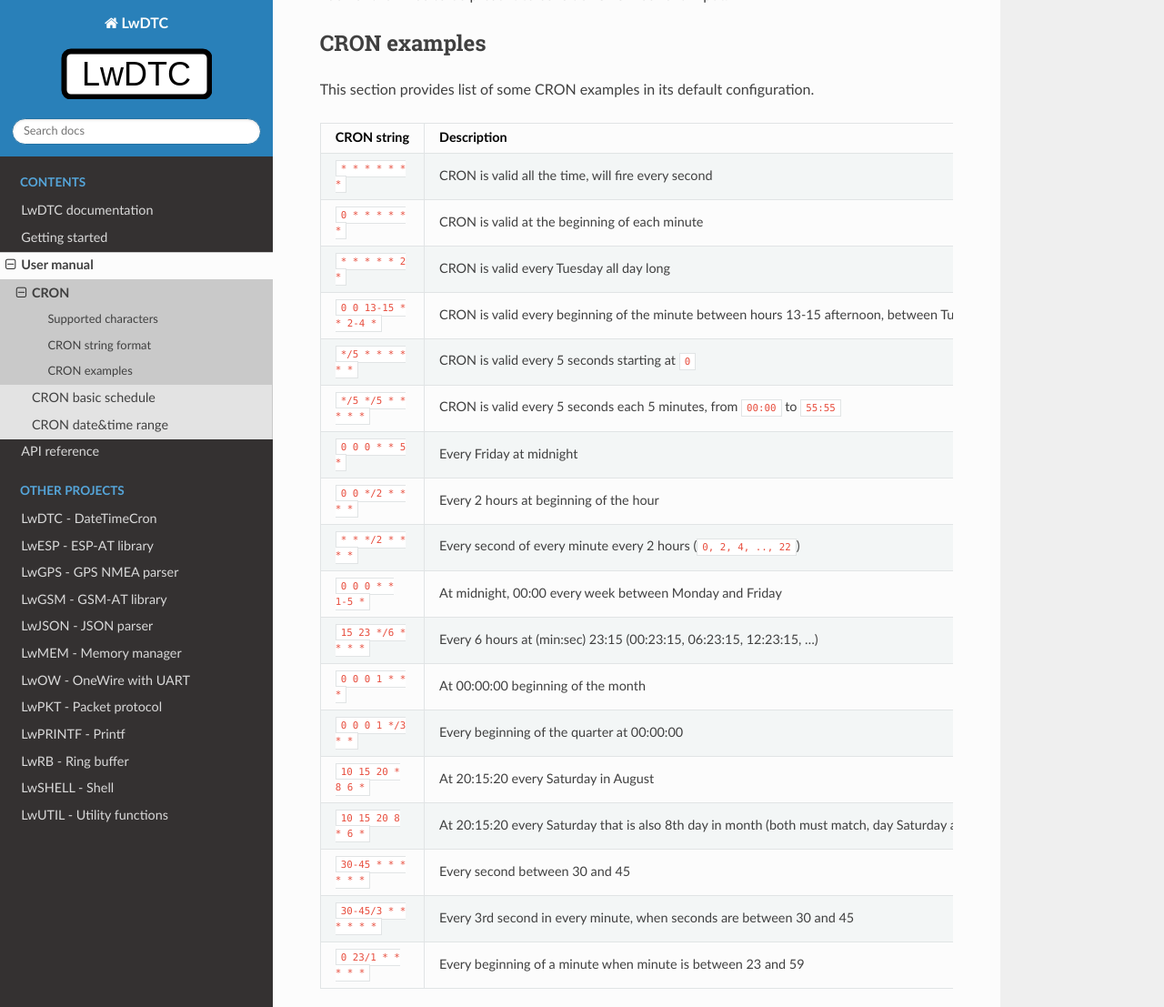
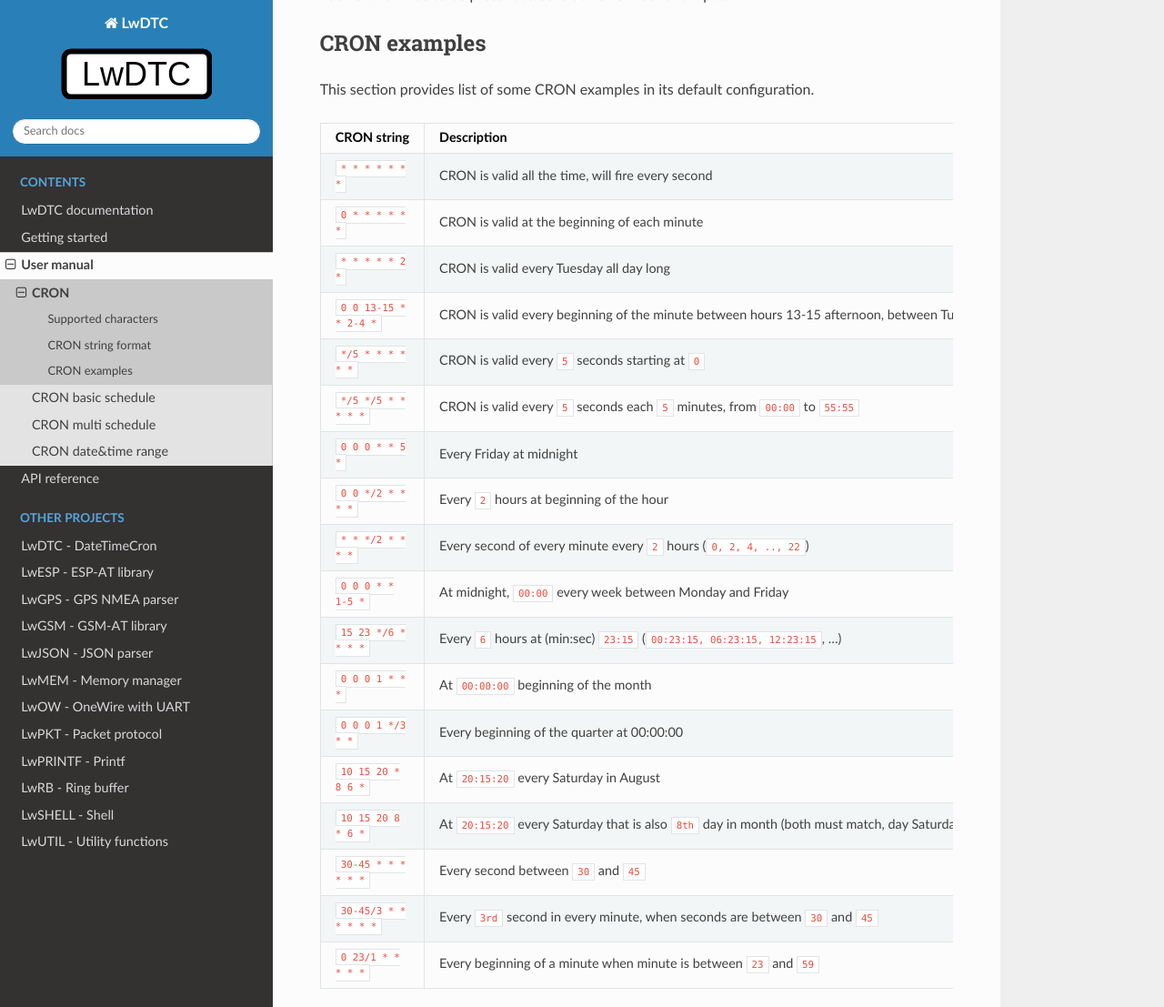
Before and after one commit to MaJerle/lwdtc, a Sphinx documentation site: the page built from docs/user-manual/cron.rst, in a window 1280 px wide and 1400 px high, scrolled down 1028 px, cut to the strip 0-1107 px from the top of the window. Shown: the whole strip at 91% size. Built offline with Sphinx 7.4.7 and the Read the Docs theme 2.0.0, drawn with Linux system fonts in a browser that asks for light colours; the version number could not be read and is left out.

Commit message:
Add multi CRON demo and update docs

```diff
--- a/CMakeLists.txt
+++ b/CMakeLists.txt
@@ -22,6 +22,7 @@
 
     # Examples
     ${CMAKE_CURRENT_LIST_DIR}/examples/cron_basic.c
+    ${CMAKE_CURRENT_LIST_DIR}/examples/cron_multi.c
     ${CMAKE_CURRENT_LIST_DIR}/examples/cron_calc_range.c
     ${CMAKE_CURRENT_LIST_DIR}/examples/cron_dt_range.c
     )
--- a/docs/user-manual/cron.rst
+++ b/docs/user-manual/cron.rst
@@ -42,47 +42,47 @@
 
 This section provides list of some CRON examples in its default configuration.
 
-+-------------------------+----------------------------------------------------------------------------+
-| CRON string             | Description                                                                |
-+=========================+============================================================================+
-| ``* * * * * * *``       | CRON is valid all the time, will fire every second                         |
-+-------------------------+----------------------------------------------------------------------------+
-| ``0 * * * * * *``       | CRON is valid at the beginning of each minute                              |
-+-------------------------+----------------------------------------------------------------------------+
-| ``* * * * * 2 *``       | CRON is valid every Tuesday all day long                                   |
-+-------------------------+----------------------------------------------------------------------------+
-| ``0 0 13-15 * * 2-4 *`` | CRON is valid every beginning of the minute between hours 13-15 afternoon, |
-|                         | between Tuesday and Thursday                                               |
-+-------------------------+----------------------------------------------------------------------------+
-| ``*/5 * * * * * *``     | CRON is valid every 5 seconds starting at ``0``                            |
-+-------------------------+----------------------------------------------------------------------------+
-| ``*/5 */5 * * * * *``   | CRON is valid every 5 seconds each 5 minutes, from ``00:00`` to ``55:55``  |
-+-------------------------+----------------------------------------------------------------------------+
-| ``0 0 0 * * 5 *``       | Every Friday at midnight                                                   |
-+-------------------------+----------------------------------------------------------------------------+
-| ``0 0 */2 * * * *``     | Every 2 hours at beginning of the hour                                     |
-+-------------------------+----------------------------------------------------------------------------+
-| ``* * */2 * * * *``     | Every second of every minute every 2 hours (``0, 2, 4, .., 22``)           |
-+-------------------------+----------------------------------------------------------------------------+
-| ``0 0 0 * * 1-5 *``     | At midnight, 00:00 every week between Monday and Friday                    |
-+-------------------------+----------------------------------------------------------------------------+
-| ``15 23 */6 * * * *``   | Every 6 hours at (min:sec) 23:15 (00:23:15, 06:23:15, 12:23:15, ...)       |
-+-------------------------+----------------------------------------------------------------------------+
-| ``0 0 0 1 * * *``       | At 00:00:00 beginning of the month                                         |
-+-------------------------+----------------------------------------------------------------------------+
-| ``0 0 0 1 */3 * *``     | Every beginning of the quarter at 00:00:00                                 |
-+-------------------------+----------------------------------------------------------------------------+
-| ``10 15 20 * 8 6 *``    | At 20:15:20 every Saturday in August                                       |
-+-------------------------+----------------------------------------------------------------------------+
-| ``10 15 20 8 * 6 *``    | At 20:15:20 every Saturday that is also 8th day in month                   |
-|                         | (both must match, day Saturday and date 8th)                               |
-+-------------------------+----------------------------------------------------------------------------+
-| ``30-45 * * * * * *``   | Every second between 30 and 45                                             |
-+-------------------------+----------------------------------------------------------------------------+
-| ``30-45/3 * * * * * *`` | Every 3rd second in every minute, when seconds are between 30 and 45       |
-+-------------------------+----------------------------------------------------------------------------+
-| ``0 23/1 * * * * *``    | Every beginning of a minute when minute is between 23 and 59               |
-+-------------------------+----------------------------------------------------------------------------+
++-------------------------+----------------------------------------------------------------------------------+
+| CRON string             | Description                                                                      |
++=========================+==================================================================================+
+| ``* * * * * * *``       | CRON is valid all the time, will fire every second                               |
++-------------------------+----------------------------------------------------------------------------------+
+| ``0 * * * * * *``       | CRON is valid at the beginning of each minute                                    |
++-------------------------+----------------------------------------------------------------------------------+
+| ``* * * * * 2 *``       | CRON is valid every Tuesday all day long                                         |
++-------------------------+----------------------------------------------------------------------------------+
+| ``0 0 13-15 * * 2-4 *`` | CRON is valid every beginning of the minute between hours 13-15 afternoon,       |
+|                         | between Tuesday and Thursday                                                     |
++-------------------------+----------------------------------------------------------------------------------+
+| ``*/5 * * * * * *``     | CRON is valid every ``5`` seconds starting at ``0``                              |
++-------------------------+----------------------------------------------------------------------------------+
+| ``*/5 */5 * * * * *``   | CRON is valid every ``5`` seconds each ``5`` minutes, from ``00:00`` to ``55:55``|
++-------------------------+----------------------------------------------------------------------------------+
+| ``0 0 0 * * 5 *``       | Every Friday at midnight                                                         |
++-------------------------+----------------------------------------------------------------------------------+
+| ``0 0 */2 * * * *``     | Every ``2`` hours at beginning of the hour                                       |
++-------------------------+----------------------------------------------------------------------------------+
+| ``* * */2 * * * *``     | Every second of every minute every ``2`` hours (``0, 2, 4, .., 22``)             |
++-------------------------+----------------------------------------------------------------------------------+
+| ``0 0 0 * * 1-5 *``     | At midnight, ``00:00`` every week between Monday and Friday                      |
++-------------------------+----------------------------------------------------------------------------------+
+| ``15 23 */6 * * * *``   | Every ``6`` hours at (min:sec) ``23:15`` (``00:23:15, 06:23:15, 12:23:15``, ...) |
++-------------------------+----------------------------------------------------------------------------------+
+| ``0 0 0 1 * * *``       | At ``00:00:00`` beginning of the month                                           |
++-------------------------+----------------------------------------------------------------------------------+
+| ``0 0 0 1 */3 * *``     | Every beginning of the quarter at 00:00:00                                       |
++-------------------------+----------------------------------------------------------------------------------+
+| ``10 15 20 * 8 6 *``    | At ``20:15:20`` every Saturday in August                                         |
++-------------------------+----------------------------------------------------------------------------------+
+| ``10 15 20 8 * 6 *``    | At ``20:15:20`` every Saturday that is also ``8th`` day in month                 |
+|                         | (both must match, day Saturday and date ``8th``)                                 |
++-------------------------+----------------------------------------------------------------------------------+
+| ``30-45 * * * * * *``   | Every second between ``30`` and ``45``                                           |
++-------------------------+----------------------------------------------------------------------------------+
+| ``30-45/3 * * * * * *`` | Every ``3rd`` second in every minute, when seconds are between ``30`` and ``45`` |
++-------------------------+----------------------------------------------------------------------------------+
+| ``0 23/1 * * * * *``    | Every beginning of a minute when minute is between ``23`` and ``59``             |
++-------------------------+----------------------------------------------------------------------------------+
 
 .. literalinclude:: ../../examples/cron_basic.c
     :language: c
--- a/docs/user-manual/index.rst
+++ b/docs/user-manual/index.rst
@@ -8,4 +8,5 @@
 
     cron
     cron-basic-schedule
+    cron-multi-schedule
     cron-dt-range
```
Also changed, not shown: docs/user-manual/cron-multi-schedule.rst (added, +23 -0 lines), 2 other files.
